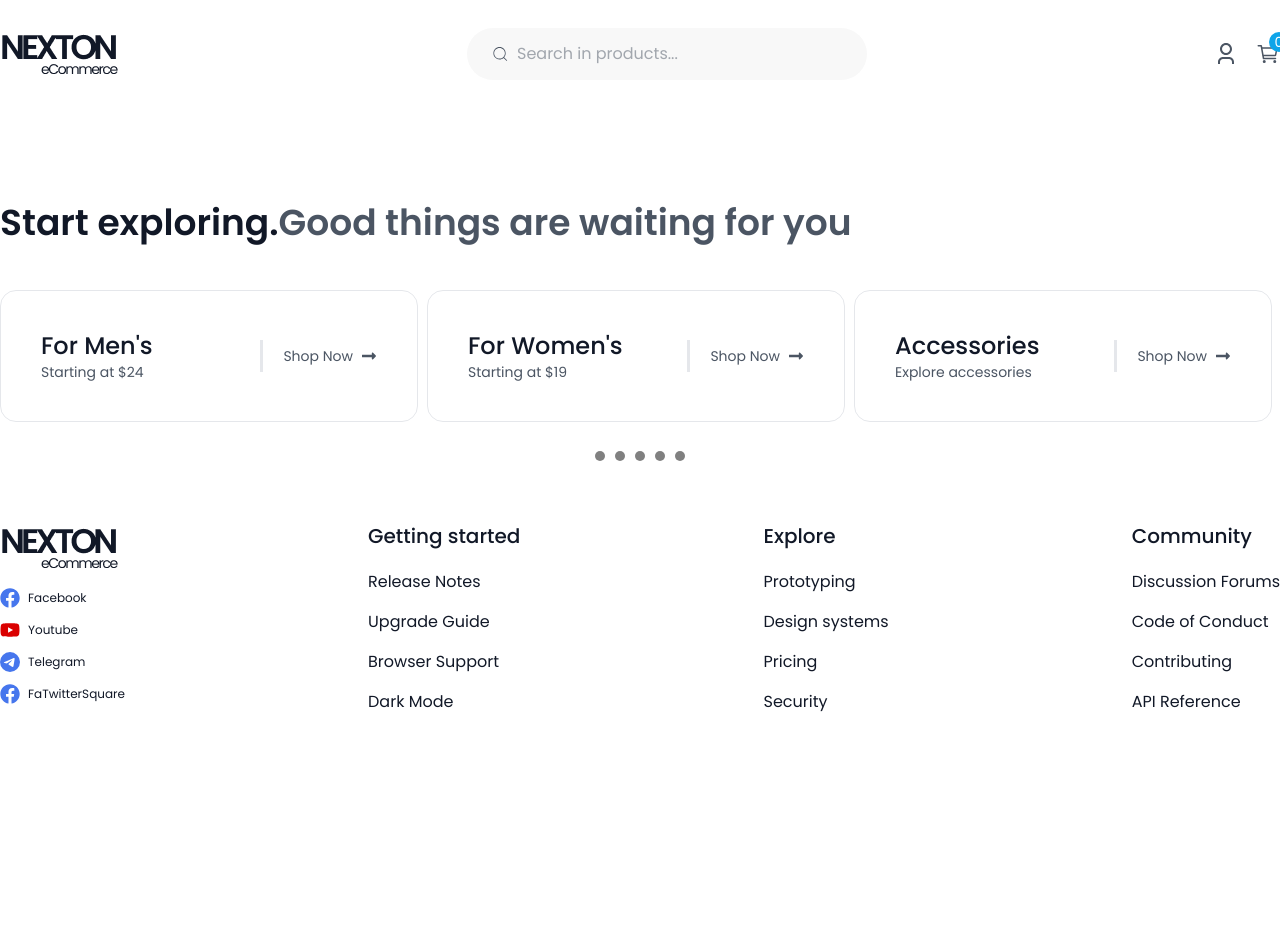
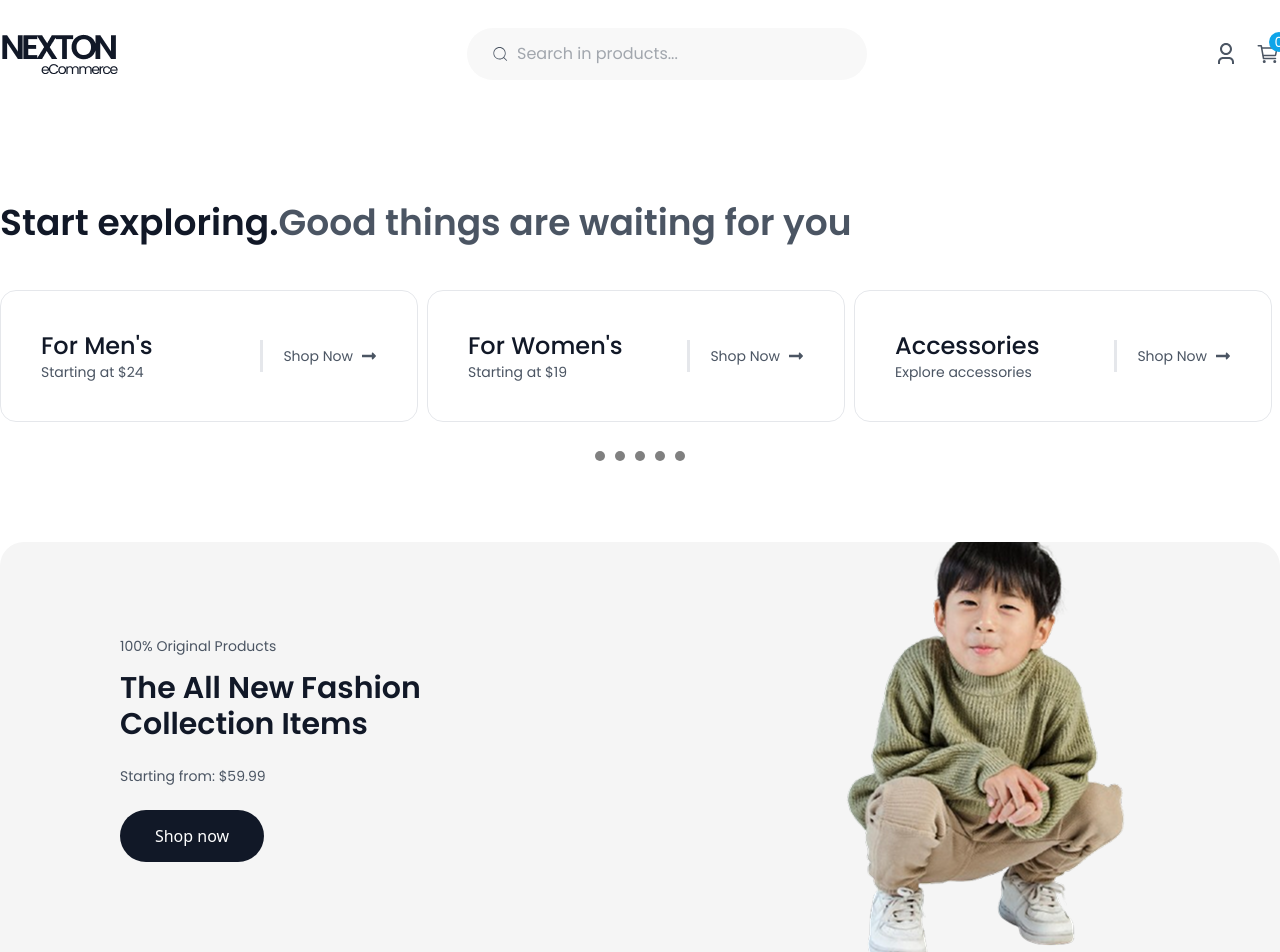
Before and after one commit to mahirTheCoder/Nexton-E-commerce, a React (Vite) app: page / in a window 1280 px wide. Shown: the top 952 px of the page. Before the commit the page ends 800 px from the top, so only its background shows below. Built offline with nearby package versions, Linux system fonts and the light colour scheme.

Commit message:
add fashion sections

```diff
--- a/src/Components/Fashion.jsx
+++ b/src/Components/Fashion.jsx
@@ -5,7 +5,25 @@ import fashionImg from '../assets/Images/fashionimg.png'
 const Fashion = () => {
   return (
     <>
-
+<section id="fashion">
+        <div className="container w-full h-[437px] bg-[#F5F5F5] rounded-[24px] mt-30 mb-13">
+          <div className="fasion-menu-row flex justify-between flex-wrap ">
+            <div className="content pt-[94px] pl-30">
+              <p className="text-sm text-[#4B5563] font-poppins font-normal mb-3.5 ">
+                100% Original Products
+              </p>
+              <h2 className="w-[362px] text-3xl text-primery font-semibold font-poppins mb-6">
+                The All New Fashion Collection Items
+              </h2>
+              <p  className="text-sm text-[#4B5563] font-poppins font-normal mb-6 ">Starting from: $59.99</p>
+              <Link className="w-[144px] h-[52px] bg-primery text-white flex justify-center items-center rounded-4xl" to={'/'}>Shop now</Link>
+            </div>
+            <div className="fashionImg pr-24">
+              <img src={fashionImg} alt="fasion img" />
+            </div>
+          </div>
+        </div>
+      </section>
     </>
   );
 };
```
